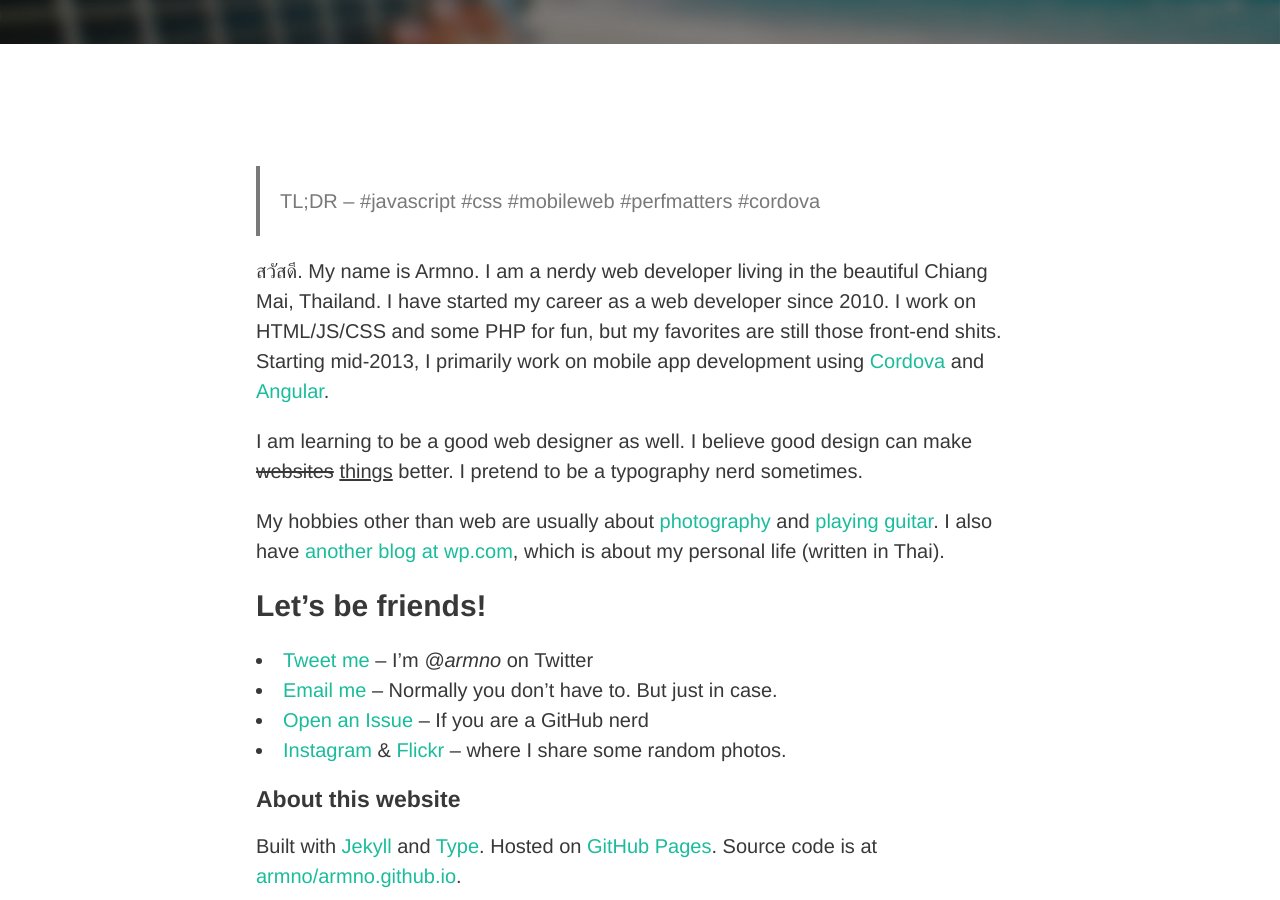
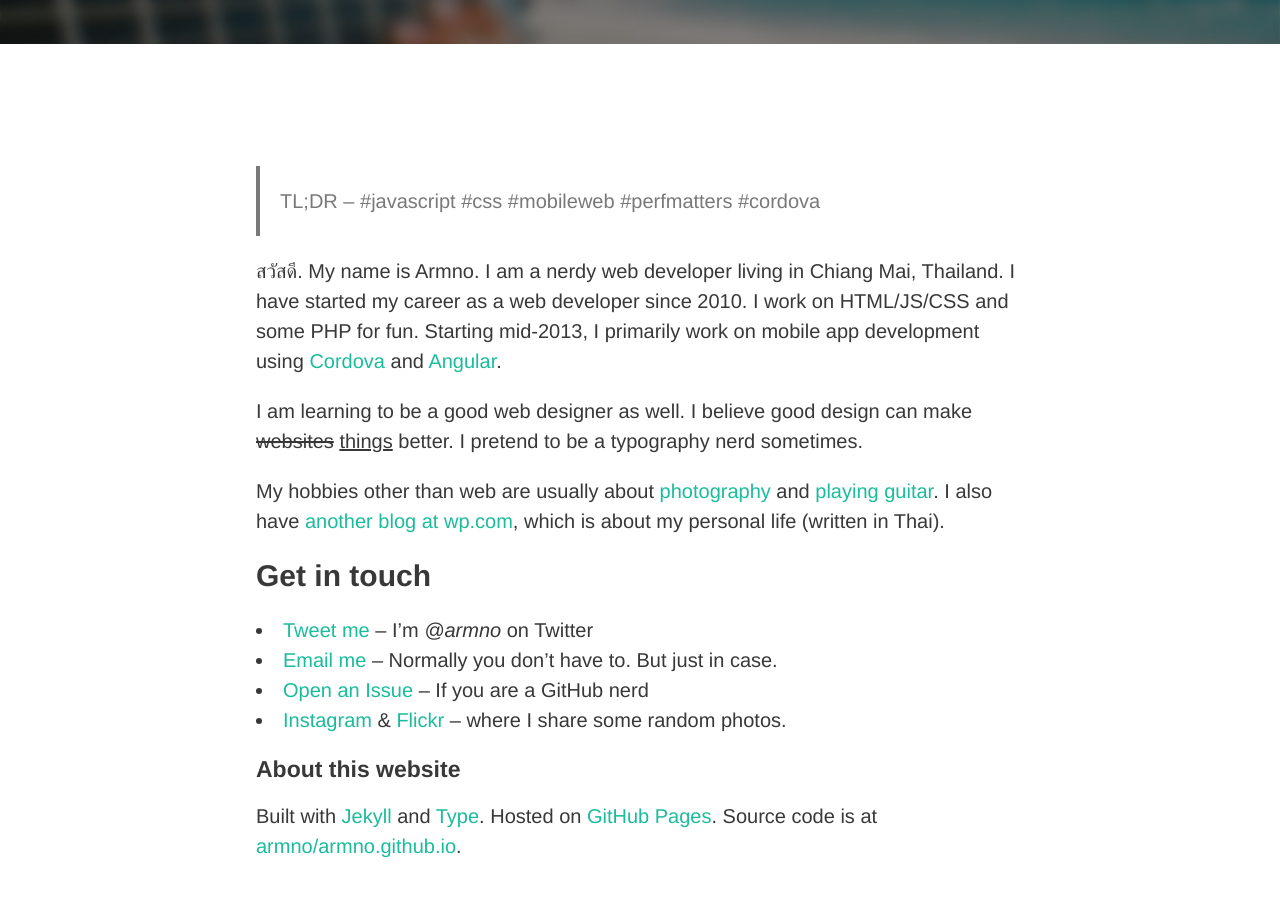
Before and after one commit to armno/armno.github.io, a Jekyll site: the page built from about/index.md, in a window 1280 px wide and 900 px high, scrolled down 396 px. Built offline with Jekyll 4.4.1, drawn with Linux system fonts in a browser that asks for light colours.

Commit message:
update content in about page. remove the shits.

```diff
--- a/about/index.md
+++ b/about/index.md
@@ -1,19 +1,19 @@
 ---
 layout: page
 title: About
-description: สวัสดี My name is Armno. I am a web developer living in beautiful Chiang Mai, Thailand. I started my career as a web developer since 2010. I work on HTML/JS/CSS/PHP and some Ruby for fun.
+description: สวัสดี My name is Armno. I am a web developer living in beautiful Chiang Mai, Thailand. I started my career as a web developer since 2010. I work on HTML/JS/CSS and some PHP for fun.
 feature-img: "img/about-featured.jpg"
 ---
 
 > TL;DR &ndash; #javascript #css #mobileweb #perfmatters #cordova
 
-สวัสดี. My name is Armno. I am a nerdy web developer living in the beautiful Chiang Mai, Thailand. I have started my career as a web developer since 2010. I work on HTML/JS/CSS and some PHP for fun, but my favorites are still those front-end shits. Starting mid-2013, I primarily work on mobile app development using [Cordova][cordova] and [Angular][angular].
+สวัสดี. My name is Armno. I am a nerdy web developer living in Chiang Mai, Thailand. I have started my career as a web developer since 2010. I work on HTML/JS/CSS and some PHP for fun. Starting mid-2013, I primarily work on mobile app development using [Cordova][cordova] and [Angular][angular].
 
 I am learning to be a good web designer as well. I believe good design can make <del>websites</del> <ins>things</ins> better. I pretend to be a typography nerd sometimes.
 
 My hobbies other than web are usually about [photography][flickr] and [playing guitar](soundcloud). I also have [another blog at wp.com][wp], which is about my personal life (written in Thai).
 
-### Let&rsquo;s be friends!
+### Get in touch
 
 - [Tweet me][twitter] &ndash; I&rsquo;m _@armno_ on Twitter
 - [Email me][email] &ndash; Normally you don&rsquo;t have to. But just in case.
```
